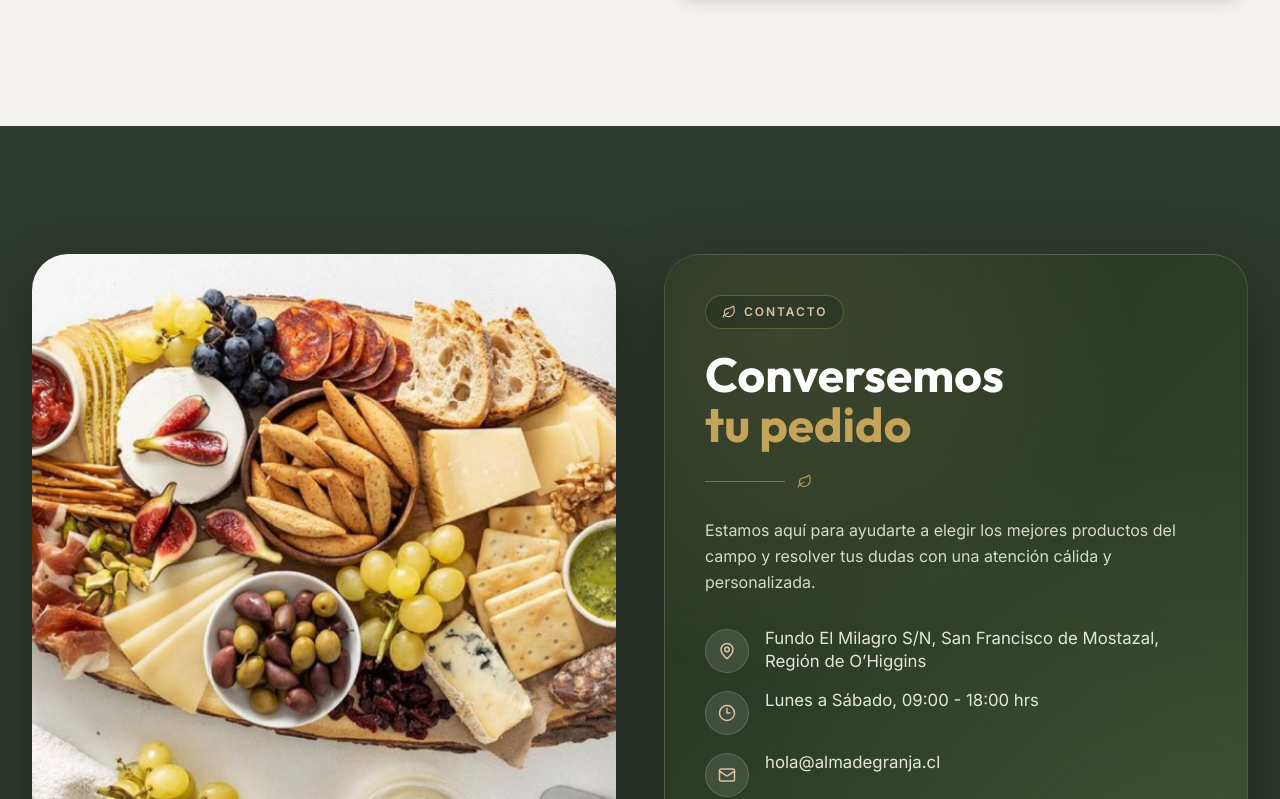
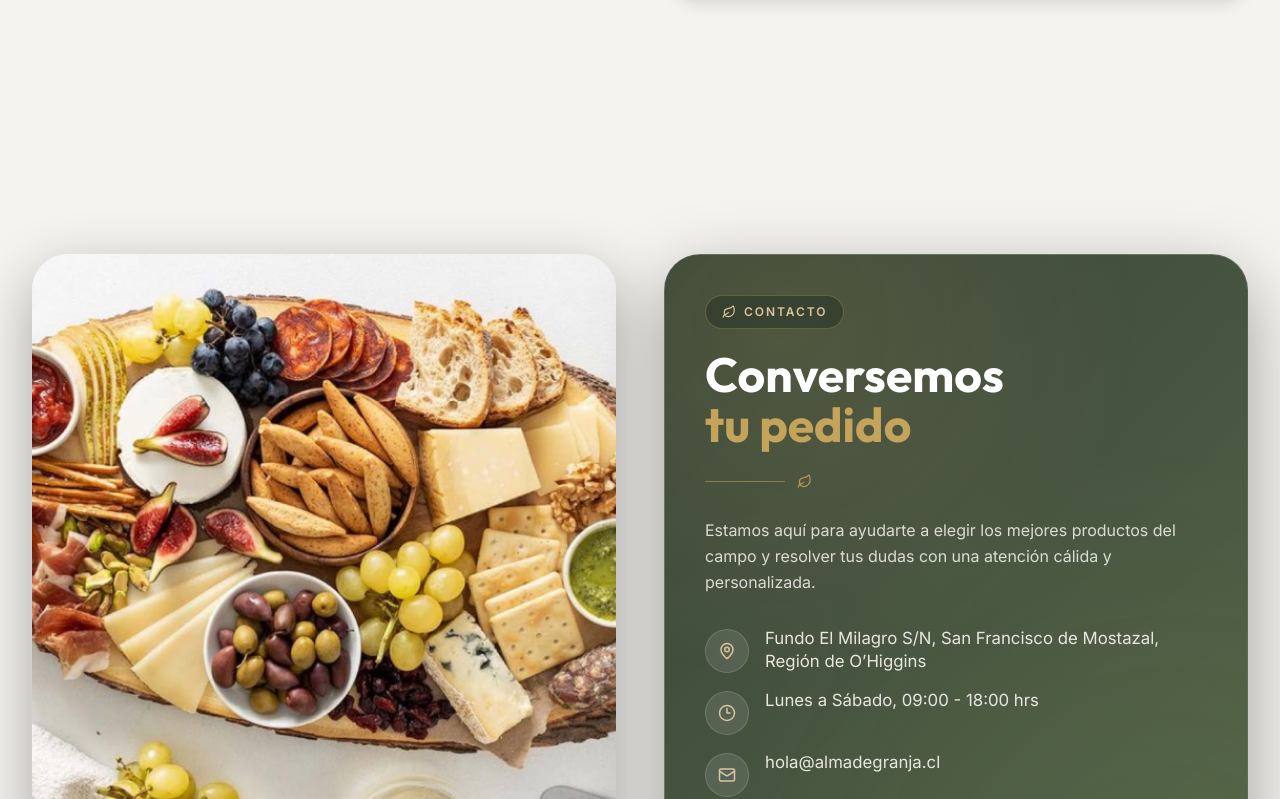
Before and after one commit to fpgalarce-creator/adg_vf, a React (Vite) app in the folder client/: page / in a window 1280 px wide. Shown: the part 2061-2860 px from the top of the page. Built offline with nearby package versions, Linux system fonts and the light colour scheme.

Commit message:
Update contact section background to base page color

```diff
--- a/client/src/components/Contact.jsx
+++ b/client/src/components/Contact.jsx
@@ -25,7 +25,7 @@ export default function Contact() {
   return (
     <section
       id="contacto"
-      className="py-20 sm:py-28 lg:py-32 bg-[color:var(--bg-dark)] text-[color:var(--text-light)]"
+      className="py-20 sm:py-28 lg:py-32 bg-[color:var(--bg-primary)] text-[color:var(--text-light)]"
     >
       <div className="max-w-7xl mx-auto px-4 sm:px-6 lg:px-8">
         <div className="grid grid-cols-1 lg:grid-cols-2 gap-8 lg:gap-12 items-stretch">
```
